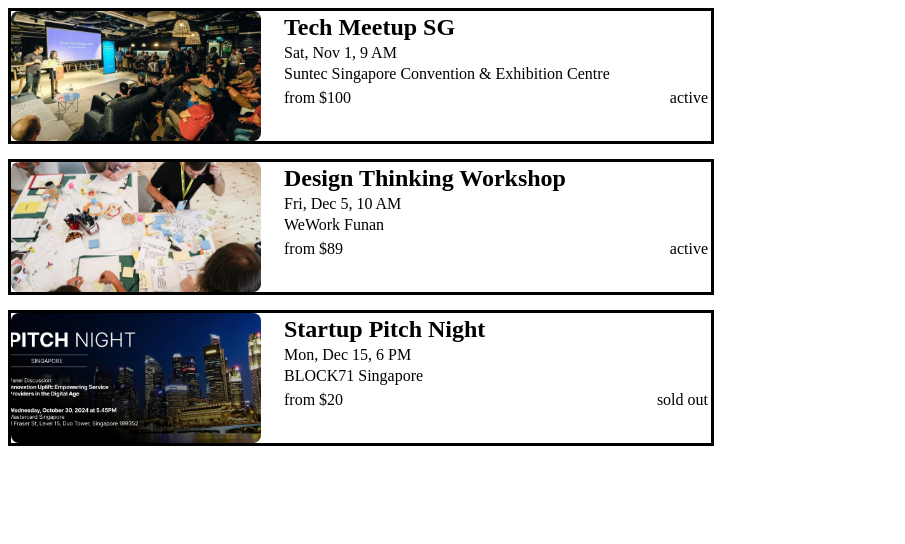
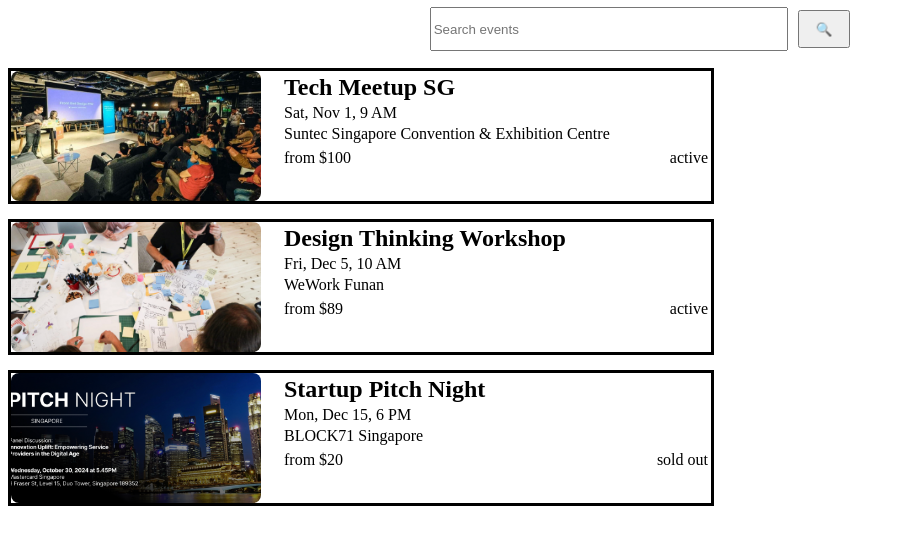
Before and after one commit to jang025/event-booking-app, a React (Vite) app in the folder frontend/: page /eventlist in a window 1280 px wide. Shown: the top 544 px of the page, without its empty margins (0-905 px from the left). Built offline with nearby package versions, Linux system fonts and the light colour scheme.

Commit message:
added searchbar and button

```diff
--- a/frontend/src/pages/EventListPage.jsx
+++ b/frontend/src/pages/EventListPage.jsx
@@ -5,6 +5,35 @@
 export default function EventListPage() {
   return (
     <div>
+      {/* search bar */}
+      <div
+        style={{
+          display: "flex",
+          gap: "10px",
+          alignItems: "center",
+          justifyContent: "center",
+          margin: "10px 0 20px 0",
+          width: "100%",
+          height: "38px",
+        }}
+      >
+        <input
+          type="text"
+          placeholder="Search events"
+          style={{
+            maxWidth: "350px",
+            minWidth: "150px",
+            width: "100%",
+            height: "100%",
+          }}
+        ></input>
+        <button
+          style={{ height: "100%", padding: "0 16px", boxSizing: "border-box" }}
+        >
+          {" "}
+          🔍{" "}
+        </button>
+      </div>
       {/* list of events container */}
       <div
         style={{
```
